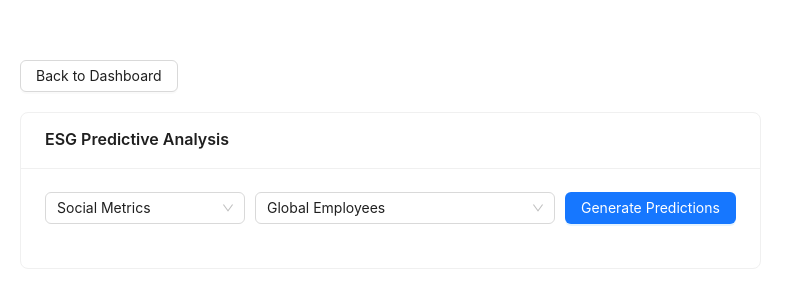
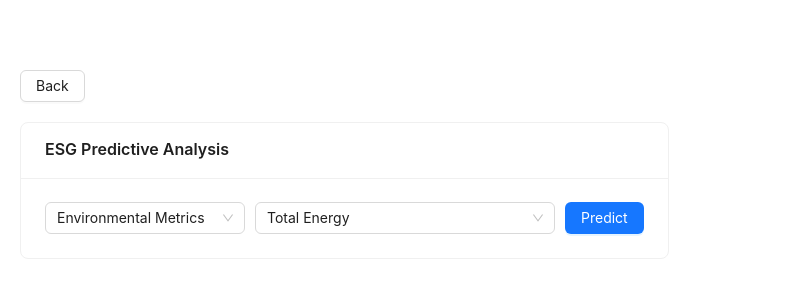
Before and after one commit to vinay10110/starcrew, a React (Vite) app: page /predictive-analysis in a window 1280 px wide. Shown: the part 236-544 px from the top of the page, without its empty margins (0-804 px from the left). Built offline with nearby package versions, Linux system fonts and the light colour scheme; what @radix-ui/themes would draw is missing.

Commit message:
updated the predictive analysis

```diff
--- a/src/pages/PredictiveAnalysis.jsx
+++ b/src/pages/PredictiveAnalysis.jsx
@@ -10,61 +10,38 @@ const PredictiveAnalysis = () => {
     const [loading, setLoading] = useState(false);
     const [predictions, setPredictions] = useState(null);
     const [error, setError] = useState(null);
-    const [selectedMetric, setSelectedMetric] = useState('social');
-    const [selectedSubMetric, setSelectedSubMetric] = useState('employees.global.total');
+    const [selectedMetric, setSelectedMetric] = useState('environmental');
+    const [selectedSubMetric, setSelectedSubMetric] = useState('energy.total');
     const esgData = useESGStore((state) => state.esgData);
     const navigate = useNavigate();
 
-    const getMetricOptions = () => {
-        return [
+    const getMetricOptions = () => [
         {
             value: 'environmental',
             label: 'Environmental Metrics',
             subMetrics: [
                 { value: 'energy.total', label: 'Total Energy' },
-                    { value: 'energy.breakdown.direct.cityGas', label: 'City Gas Usage' },
-                    { value: 'energy.breakdown.indirect.electricity', label: 'Electricity Usage' },
                 { value: 'emissions.total', label: 'Total Emissions' },
-                    { value: 'emissions.scope1', label: 'Scope 1 Emissions' },
-                    { value: 'emissions.scope2', label: 'Scope 2 Emissions' },
-                    { value: 'water.consumption.total', label: 'Water Consumption' },
-                    { value: 'water.discharge.total', label: 'Water Discharge' }
+                { value: 'water.consumption.total', label: 'Water Consumption' }
             ]
         },
         {
             value: 'social',
             label: 'Social Metrics',
             subMetrics: [
-                    { value: 'employees.global.total', label: 'Global Employees' },
-                    { value: 'employees.olympusCorp.total', label: 'Olympus Corp Employees' },
-                    { value: 'employees.foreignEmployees.olympusCorp.total', label: 'Foreign Employees' },
-                    { value: 'employees.managementRatios.global.allEmployees', label: 'Management Ratio' }
+                { value: 'employees.global.total', label: 'Global Employees' }
             ]
         },
         {
             value: 'governance',
             label: 'Governance Metrics',
             subMetrics: [
-                    { value: 'boardComposition.total', label: 'Total Board Members' },
-                    { value: 'boardComposition.outside', label: 'Outside Directors' },
-                    { value: 'boardComposition.internal', label: 'Internal Directors' },
-                    { value: 'boardComposition.diversity.women', label: 'Women on Board' },
-                    { value: 'boardComposition.diversity.foreignNationals', label: 'Foreign Nationals on Board' }
+                { value: 'boardComposition.total', label: 'Total Board Members' }
             ]
         }
     ];
-    };
 
-    const getMetricLabel = (metric, subMetric) => {
-        const metricOption = getMetricOptions().find(m => m.value === metric);
-        if (!metricOption) return '';
-        const subMetricOption = metricOption.subMetrics.find(sm => sm.value === subMetric);
-        return subMetricOption ? subMetricOption.label : '';
-    };
-
-    const getDataFromPath = (obj, path) => {
-        return path.split('.').reduce((acc, part) => acc && acc[part], obj);
-    };
+    const getDataFromPath = (obj, path) => path.split('.').reduce((acc, part) => acc && acc[part], obj);
 
     const prepareData = (data, metric, subMetric) => {
         try {
@@ -76,22 +53,8 @@ const PredictiveAnalysis = () => {
                 value: parseFloat(metricData.values[index]) || 0
             }));
         } catch (error) {
-            console.error('Error preparing data:', error);
             return [];
         }
-    };
-
-    const createSequences = (data, lookback = 2) => {
-        const X = [];
-        const y = [];
-        const values = data.map(d => d.value);
-
-        for (let i = 0; i < values.length - lookback; i++) {
-            X.push(values.slice(i, i + lookback));
-            y.push(values[i + lookback]);
-        }
-
-        return [X, y];
     };
 
     const makePrediction = async () => {
@@ -99,85 +62,45 @@ const PredictiveAnalysis = () => {
         setError(null);
         try {
             const historicalData = prepareData(esgData, selectedMetric, selectedSubMetric);
+            if (historicalData.length < 5) throw new Error('At least 5 years of data required.');
 
-            if (historicalData.length < 4) {
-                throw new Error('Need at least 4 years of historical data for reliable predictions.');
+            const values = historicalData.map(d => d.value);
+            const sequenceLength = 3;
+            const X = [];
+            const y = [];
+
+            for (let i = 0; i < values.length - sequenceLength; i++) {
+                X.push(values.slice(i, i + sequenceLength));
+                y.push(values[i + sequenceLength]);
             }
 
-            // Get the values array
-            const values = historicalData.map(d => d.value);
+            const xsTensor = tf.tensor2d(X);
+            const ysTensor = tf.tensor1d(y);
 
-            // Use last 3 points for prediction
-            const lastThreePoints = values.slice(-3);
+            const model = tf.sequential();
+            model.add(tf.layers.dense({ units: 32, activation: 'relu', inputShape: [sequenceLength] }));
+            model.add(tf.layers.dense({ units: 16, activation: 'relu' }));
+            model.add(tf.layers.dense({ units: 1 }));
 
-            // Convert to tensors
-            const xsTensor = tf.tensor2d([lastThreePoints], [1, 3]);
-            const ysTensor = tf.tensor2d([values[values.length - 1]], [1, 1]);
+            model.compile({ optimizer: tf.train.adam(), loss: 'meanSquaredError' });
+            await model.fit(xsTensor, ysTensor, { epochs: 150, batchSize: 8 });
 
-            // Normalize the data
-            const xsMin = xsTensor.min();
-            const xsMax = xsTensor.max();
-            const ysMin = ysTensor.min();
-            const ysMax = ysTensor.max();
+            let futureValues = [...values.slice(-sequenceLength)];
+            let predictionsArray = [];
+            const startYear = 2025;
+            const endYear = 2029;
 
-            const normalizedXs = xsTensor.sub(xsMin).div(xsMax.sub(xsMin));
+            for (let year = startYear; year <= endYear; year++) {
+                const inputTensor = tf.tensor2d([futureValues.slice(-sequenceLength)]);
+                const prediction = model.predict(inputTensor).dataSync()[0];
+                predictionsArray.push({ year: `FY${year}`, value: prediction });
+                futureValues.push(prediction);
+            }
 
-            // Create and compile the model
-            const model = tf.sequential();
-
-            model.add(tf.layers.dense({
-                units: 32,
-                activation: 'relu',
-                inputShape: [3]
-            }));
-
-            model.add(tf.layers.dense({
-                units: 16,
-                activation: 'relu'
-            }));
-
-            model.add(tf.layers.dense({
-                units: 1
-            }));
-
-            model.compile({
-                optimizer: tf.train.adam(0.01),
-                loss: 'meanSquaredError'
-            });
-
-            // Train the model
-            await model.fit(normalizedXs, tf.tensor2d([1], [1, 1]), {
-                epochs: 100,
-                verbose: 0
-            });
-
-            // Make prediction
-            const prediction = model.predict(normalizedXs);
-            const denormalizedPrediction = prediction
-                .mul(ysMax.sub(ysMin))
-                .add(ysMin);
-
-            const predictedValue = await denormalizedPrediction.data()[0];
-            const lastYear = parseInt(historicalData[historicalData.length - 1].year.replace('FY', ''));
-
-            setPredictions({
-                historical: historicalData,
-                predicted: [{
-                    year: `FY${lastYear + 1}`,
-                    value: Math.max(0, predictedValue)
-                }]
-            });
-
-            // Cleanup
-            xsTensor.dispose();
-            ysTensor.dispose();
-            prediction.dispose();
-            denormalizedPrediction.dispose();
+            setPredictions({ historical: historicalData, predicted: predictionsArray });
             model.dispose();
-
         } catch (error) {
-            console.error('Prediction error:', error);
-            setError(error.message || 'Failed to generate predictions.');
+            setError(error.message);
         } finally {
             setLoading(false);
         }
@@ -186,149 +109,28 @@ const PredictiveAnalysis = () => {
     const getChartOptions = () => {
         if (!predictions) return {};
 
-        const historicalData = predictions.historical;
-        const predictedData = predictions.predicted;
-
-        // Create series data with proper connection
-        const historicalSeries = historicalData.map(d => d.value);
-        const predictionLine = [
-            historicalData[historicalData.length - 1].value, // Last historical point
-            predictedData[0].value // Prediction point
-        ];
-
         return {
-            title: {
-                text: `${getMetricLabel(selectedMetric, selectedSubMetric)} - Trend and Predictions`
-            },
-            xAxis: {
-                categories: [
-                    ...historicalData.map(d => d.year),
-                    predictedData[0].year
+            title: { text: 'ESG Predictive Analysis' },
+            xAxis: { categories: [...predictions.historical.map(d => d.year), ...predictions.predicted.map(d => d.year)] },
+            yAxis: { title: { text: 'Value' } },
+            series: [
+                { name: 'Historical', data: predictions.historical.map(d => d.value), color: 'blue' },
+                { name: 'Prediction', data: [...Array(predictions.historical.length).fill(null), ...predictions.predicted.map(d => d.value)], color: 'red', dashStyle: 'dash' }
             ]
-            },
-            yAxis: {
-                title: {
-                    text: getDataFromPath(esgData[selectedMetric], selectedSubMetric)?.unit || 'Value'
-                },
-                min: 0
-            },
-            series: [{
-                name: 'Historical Data',
-                data: historicalSeries,
-                color: '#2f7ed8',
-                marker: {
-                    enabled: true
-                },
-                zIndex: 1
-            }, {
-                name: 'Predictions',
-                data: Array(historicalData.length - 1).fill(null).concat(predictionLine),
-                color: '#c42525',
-                dashStyle: 'dash',
-                marker: {
-                    enabled: true,
-                    radius: 4
-                },
-                zIndex: 0
-            }],
-            plotOptions: {
-                series: {
-                    marker: {
-                        enabled: true
-                    },
-                    connectNulls: true
-                }
-            },
-            tooltip: {
-                shared: true,
-                formatter: function() {
-                    const unit = getDataFromPath(esgData[selectedMetric], selectedSubMetric)?.unit || '';
-                    return `<b>${this.x}</b><br/>` +
-                        this.points.map(point =>
-                            `${point.series.name}: ${point.y.toFixed(2)} ${unit}`
-                        ).join('<br/>');
-                }
-            },
-            legend: {
-                enabled: true,
-                layout: 'horizontal',
-                align: 'center',
-                verticalAlign: 'bottom'
-            }
         };
     };
 
     return (
         <div style={{ padding: '20px' }}>
-            <Button
-                onClick={() => navigate('/dashboard')}
-                style={{ marginBottom: '20px' }}
-            >
-                Back to Dashboard
-            </Button>
-
-            <Card title="ESG Predictive Analysis">
-                <div style={{ display: 'flex', gap: '10px', marginBottom: '20px' }}>
-                    <Select
-                        style={{ width: 200 }}
-                        value={selectedMetric}
-                        onChange={(value) => {
-                            setSelectedMetric(value);
-                            const firstSubMetric = getMetricOptions().find(m => m.value === value).subMetrics[0].value;
-                            setSelectedSubMetric(firstSubMetric);
-                            setPredictions(null);
-                            setError(null);
-                        }}
-                        options={getMetricOptions()}
-                    />
-                    <Select
-                        style={{ width: 300 }}
-                        value={selectedSubMetric}
-                        onChange={(value) => {
-                            setSelectedSubMetric(value);
-                            setPredictions(null);
-                            setError(null);
-                        }}
-                        options={getMetricOptions()
-                            .find(m => m.value === selectedMetric)
-                            .subMetrics}
-                    />
-                    <Button
-                        type="primary"
-                        onClick={makePrediction}
-                        loading={loading}
-                    >
-                        Generate Predictions
-                    </Button>
-                </div>
-
+            <Button onClick={() => navigate('/dashboard')} style={{ marginBottom: '20px' }}>Back</Button>
+            <Card title='ESG Predictive Analysis'>
+                <Select style={{ width: 200 }} value={selectedMetric} onChange={value => setSelectedMetric(value)} options={getMetricOptions()} />
+                <Select style={{ width: 300, marginLeft: '10px' }} value={selectedSubMetric} onChange={value => setSelectedSubMetric(value)}
+                    options={getMetricOptions().find(m => m.value === selectedMetric).subMetrics} />
+                <Button type='primary' onClick={makePrediction} loading={loading} style={{ marginLeft: '10px' }}>Predict</Button>
                 {loading && <Spin style={{ marginTop: 20 }} />}
-
-                {error && (
-                    <Alert
-                        message="Error"
-                        description={error}
-                        type="error"
-                        style={{ marginTop: 20 }}
-                        showIcon
-                    />
-                )}
-
-                {predictions && (
-                    <div style={{ marginTop: 20 }}>
-                        <HighchartsReact
-                            highcharts={Highcharts}
-                            options={getChartOptions()}
-                        />
-                        <Alert
-                            message="Prediction Methodology"
-                            description="Predictions are based on historical trends and patterns in the data. Future values may vary based on actual company performance and external factors."
-                            type="info"
-                            style={{ marginTop: 20 }}
-                            showIcon
-                        />
-                    </div>
-                )}
+                {error && <Alert message='Error' description={error} type='error' style={{ marginTop: 20 }} showIcon />}
+                {predictions && <HighchartsReact highcharts={Highcharts} options={getChartOptions()} />}
             </Card>
         </div>
     );
```
Lines whose indentation alone changed are shown as unchanged.
